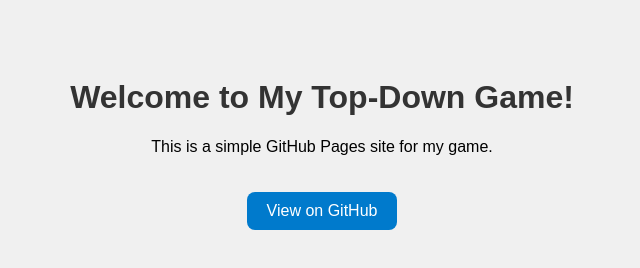
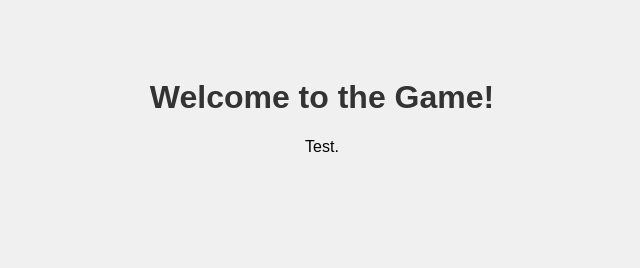
Before and after one commit to RealBerke/Stare-Down, a plain HTML site: page index.html in a window 1280 px wide. Shown: the whole page, without its empty margins (318-958 px from the left). Drawn offline with Linux system fonts and the light colour scheme.

Commit message:
Update index.html

```diff
--- a/index.html
+++ b/index.html
@@ -3,7 +3,7 @@
 <head>
   <meta charset="UTF-8" />
   <meta name="viewport" content="width=device-width, initial-scale=1.0"/>
-  <title>My Top-Down Game</title>
+  <title>Stare Down</title>
   <style>
     body {
       font-family: Arial, sans-serif;
@@ -29,8 +29,7 @@
   </style>
 </head>
 <body>
-  <h1>Welcome to My Top-Down Game!</h1>
-  <p>This is a simple GitHub Pages site for my game.</p>
-  <a class="button" href="https://github.com/yourusername/your-repo-name" target="_blank">View on GitHub</a>
+  <h1>Welcome to the Game!</h1>
+  <p>Test.</p>
 </body>
 </html>
```
